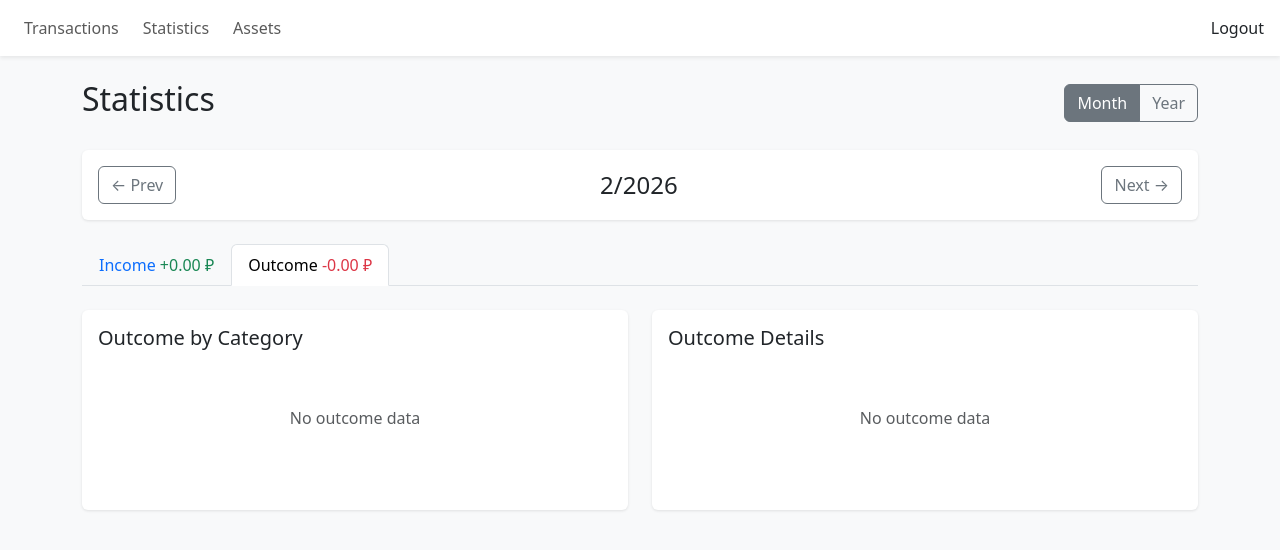
After one commit to tamarinvs19/top_money, a Django app: page /statistics/ in a window 1280 px wide. The commit adds this page. Shown: the top 550 px of the page. Run offline with Django 5.2, Linux system fonts and the light colour scheme; a user stored in the database is signed in; tables that the repository leaves empty hold one stand-in row (values such as "Sample post").

Commit message:
Add statistics page with income/outcome charts, period selection, and URL restructuring

```diff
--- a/config/urls.py
+++ b/config/urls.py
@@ -14,6 +14,12 @@ urlpatterns = [
     path('transaction/<uuid:pk>/edit/', views.transaction_edit, name='transaction_edit'),
     path('transaction/<uuid:pk>/delete/', views.transaction_delete, name='transaction_delete'),
 
+    path('statistics/', views.statistics, name='statistics'),
+    path('statistics/<int:year>/', views.statistics, name='statistics_year'),
+    path('statistics/<int:year>/<int:month>/', views.statistics, name='statistics_month'),
+    path('statistics/<int:year>/<int:month>/<str:stat_type>/', views.statistics, name='statistics_month_type'),
+    path('statistics/<int:year>/<str:stat_type>/', views.statistics, name='statistics_year_type'),
+
     path('assets/', views.assets, name='assets'),
     path('asset/add/', views.asset_add, name='asset_add'),
     path('asset/<uuid:pk>/edit/', views.asset_edit, name='asset_edit'),
--- a/finance/views.py
+++ b/finance/views.py
@@ -343,6 +343,121 @@ def asset_delete(request, pk):
 
 
 @login_required
+def statistics(request, year=None, month=None, stat_type='outcome'):
+    today = timezone.now()
+
+    if stat_type not in ['income', 'outcome']:
+        stat_type = 'outcome'
+
+    if year is None:
+        year = today.year
+        month = today.month
+        period = 'month'
+    elif month is None:
+        month = 1
+        period = 'year'
+    else:
+        period = 'month'
+
+    if period == 'year':
+        start_date = make_aware(datetime(int(year), 1, 1))
+        end_date = make_aware(datetime(int(year), 12, 31, 23, 59, 59))
+        prev_year = int(year) - 1
+        next_year = int(year) + 1
+        prev_date = prev_year
+        next_date = next_year
+    else:
+        current_date = make_aware(datetime(int(year), int(month), 1))
+        start_date = current_date
+        if int(month) == 12:
+            end_date = make_aware(datetime(int(year) + 1, 1, 1)) - timedelta(seconds=1)
+        else:
+            from calendar import monthrange
+            _, days = monthrange(int(year), int(month))
+            end_date = make_aware(datetime(int(year), int(month), days, 23, 59, 59))
+        prev_year = int(year)
+        next_year = int(year)
+        if int(month) == 1:
+            prev_year = int(year) - 1
+            prev_month = 12
+        else:
+            prev_month = int(month) - 1
+        if int(month) == 12:
+            next_year = int(year) + 1
+            next_month = 1
+        else:
+            next_month = int(month) + 1
+        prev_date = (prev_year, prev_month)
+        next_date = (next_year, next_month)
+
+    transactions_list = Transaction.objects.filter(
+        user=request.user,
+        date__gte=start_date,
+        date__lte=end_date
+    )
+
+    income_by_category = {}
+    outcome_by_category = {}
+    total_income = Decimal('0')
+    total_outcome = Decimal('0')
+
+    for t in transactions_list:
+        if t.type == TransactionType.REFILL:
+            cat = t.category if t.category else 'OTHER_REFILL'
+            income_by_category[cat] = income_by_category.get(cat, Decimal('0')) + t.amount
+            total_income += t.amount
+        elif t.type == TransactionType.WASTE:
+            cat = t.category if t.category else 'OTHER_WASTE'
+            outcome_by_category[cat] = outcome_by_category.get(cat, Decimal('0')) + t.amount
+            total_outcome += t.amount
+
+    income_sorted = sorted(income_by_category.items(), key=lambda x: x[1], reverse=True)
+    outcome_sorted = sorted(outcome_by_category.items(), key=lambda x: x[1], reverse=True)
+
+    def format_category(cat):
+        for choice in RefillCategory.choices:
+            if choice[0] == cat:
+                return choice[1]
+        for choice in WasteCategory.choices:
+            if choice[0] == cat:
+                return choice[1]
+        return cat
+
+    income_data = []
+    for cat, amount in income_sorted:
+        percent = (amount / total_income * 100) if total_income > 0 else 0
+        income_data.append({
+            'category': format_category(cat),
+            'amount': amount,
+            'percent': percent,
+        })
+
+    outcome_data = []
+    for cat, amount in outcome_sorted:
+        percent = (amount / total_outcome * 100) if total_outcome > 0 else 0
+        outcome_data.append({
+            'category': format_category(cat),
+            'amount': amount,
+            'percent': percent,
+        })
+
+    return render(request, 'statistics.html', {
+        'year': int(year),
+        'month': int(month),
+        'period': period,
+        'prev_year': prev_date[0] if period == 'month' else prev_date,
+        'prev_month': prev_date[1] if period == 'month' else None,
+        'next_year': next_date[0] if period == 'month' else next_date,
+        'next_month': next_date[1] if period == 'month' else None,
+        'stat_type': stat_type,
+        'income_data': income_data,
+        'outcome_data': outcome_data,
+        'total_income': total_income,
+        'total_outcome': total_outcome,
+    })
+
+
+@login_required
 def transaction_delete(request, pk):
     transaction = get_object_or_404(Transaction, pk=pk, user=request.user)
     if request.method == 'POST':
--- a/templates/base.html
+++ b/templates/base.html
@@ -49,6 +49,7 @@
         <div class="d-flex justify-content-between w-100 align-items-center">
           <div class="navbar-nav flex-row gap-2">
             <a class="nav-link" href="{% url 'transactions' %}">Transactions</a>
+            <a class="nav-link" href="{% url 'statistics' %}">Statistics</a>
             <a class="nav-link" href="{% url 'assets' %}">Assets</a>
           </div>
           <form method="post" action="{% url 'logout' %}" class="d-inline">
@@ -63,13 +64,16 @@
     <nav class="navbar fixed-bottom navbar-light bg-white shadow-sm d-lg-none">
       <div class="container-fluid">
         <div class="row w-100 g-0 text-center">
-          <div class="col-4 border-end">
+          <div class="col-3 border-end">
             <a class="nav-link py-3 d-block" href="{% url 'transactions' %}">Transactions</a>
           </div>
-          <div class="col-4 border-end">
+          <div class="col-3 border-end">
+            <a class="nav-link py-3 d-block" href="{% url 'statistics' %}">Statistics</a>
+          </div>
+          <div class="col-3 border-end">
             <a class="nav-link py-3 d-block" href="{% url 'assets' %}">Assets</a>
           </div>
-          <div class="col-4">
+          <div class="col-3">
             <form method="post" action="{% url 'logout' %}" class="d-block py-3 m-0">
               {% csrf_token %}
               <button type="submit" class="btn nav-link w-100">Logout</button>
--- /dev/null
+++ b/templates/statistics.html
@@ -0,0 +1,221 @@
+{% extends 'base.html' %}
+{% block title %}Statistics - Finance Manager{% endblock %}
+{% block content %}
+<div class="d-flex justify-content-between align-items-center mb-4">
+  <h2>Statistics</h2>
+  <div class="btn-group" role="group">
+    {% if period == 'month' %}
+      <a href="#" class="btn btn-outline-secondary active">Month</a>
+      <a href="{% url 'statistics_year' year %}" class="btn btn-outline-secondary">Year</a>
+    {% else %}
+      <a href="{% url 'statistics_month' year month %}" class="btn btn-outline-secondary">Month</a>
+      <a href="#" class="btn btn-outline-secondary active">Year</a>
+    {% endif %}
+  </div>
+</div>
+
+<div class="card mb-4">
+  <div class="card-body">
+    <div class="d-flex justify-content-between align-items-center">
+      {% if period == 'month' %}
+        <a href="{% url 'statistics_month' prev_year prev_month %}" class="btn btn-outline-secondary">&larr; Prev</a>
+        <h4 class="mb-0">{{ month }}/{{ year }}</h4>
+        <a href="{% url 'statistics_month' next_year next_month %}" class="btn btn-outline-secondary">Next &rarr;</a>
+      {% else %}
+        <a href="{% url 'statistics_year' prev_year %}" class="btn btn-outline-secondary">&larr; Prev</a>
+        <h4 class="mb-0">{{ year }}</h4>
+        <a href="{% url 'statistics_year' next_year %}" class="btn btn-outline-secondary">Next &rarr;</a>
+      {% endif %}
+    </div>
+  </div>
+</div>
+
+<ul class="nav nav-tabs mb-4">
+  {% if period == 'month' %}
+  <li class="nav-item">
+    <a class="nav-link {% if stat_type == 'income' %}active{% endif %}" href="{% url 'statistics_month_type' year month 'income' %}">
+      Income <span class="text-success">+{{ total_income|floatformat:2 }} ₽</span>
+    </a>
+  </li>
+  <li class="nav-item">
+    <a class="nav-link {% if stat_type == 'outcome' %}active{% endif %}" href="{% url 'statistics_month_type' year month 'outcome' %}">
+      Outcome <span class="text-danger">-{{ total_outcome|floatformat:2 }} ₽</span>
+    </a>
+  </li>
+  {% else %}
+  <li class="nav-item">
+    <a class="nav-link {% if stat_type == 'income' %}active{% endif %}" href="{% url 'statistics_year_type' year 'income' %}">
+      Income <span class="text-success">+{{ total_income|floatformat:2 }} ₽</span>
+    </a>
+  </li>
+  <li class="nav-item">
+    <a class="nav-link {% if stat_type == 'outcome' %}active{% endif %}" href="{% url 'statistics_year_type' year 'outcome' %}">
+      Outcome <span class="text-danger">-{{ total_outcome|floatformat:2 }} ₽</span>
+    </a>
+  </li>
+  {% endif %}
+</ul>
+
+{% if stat_type == 'income' %}
+<div class="row">
+  <div class="col-lg-6 mb-4">
+    <div class="card h-100">
+      <div class="card-body">
+        <h5 class="card-title">Income by Category</h5>
+        {% if income_data %}
+        <canvas id="incomeChart"></canvas>
+        {% else %}
+        <p class="text-muted text-center py-5">No income data</p>
+        {% endif %}
+      </div>
+    </div>
+  </div>
+  <div class="col-lg-6 mb-4">
+    <div class="card h-100">
+      <div class="card-body">
+        <h5 class="card-title">Income Details</h5>
+        {% if income_data %}
+        <div class="table-responsive">
+          <table class="table table-sm">
+            <thead>
+              <tr>
+                <th>Category</th>
+                <th class="text-end">Amount</th>
+                <th class="text-end">%</th>
+              </tr>
+            </thead>
+            <tbody>
+              {% for item in income_data %}
+              <tr>
+                <td>{{ item.category }}</td>
+                <td class="text-end">{{ item.amount|floatformat:2 }} ₽</td>
+                <td class="text-end">{{ item.percent|floatformat:1 }}%</td>
+              </tr>
+              {% endfor %}
+            </tbody>
+          </table>
+        </div>
+        {% else %}
+        <p class="text-muted text-center py-5">No income data</p>
+        {% endif %}
+      </div>
+    </div>
+  </div>
+</div>
+{% else %}
+<div class="row">
+  <div class="col-lg-6 mb-4">
+    <div class="card h-100">
+      <div class="card-body">
+        <h5 class="card-title">Outcome by Category</h5>
+        {% if outcome_data %}
+        <canvas id="outcomeChart"></canvas>
+        {% else %}
+        <p class="text-muted text-center py-5">No outcome data</p>
+        {% endif %}
+      </div>
+    </div>
+  </div>
+  <div class="col-lg-6 mb-4">
+    <div class="card h-100">
+      <div class="card-body">
+        <h5 class="card-title">Outcome Details</h5>
+        {% if outcome_data %}
+        <div class="table-responsive">
+          <table class="table table-sm">
+            <thead>
+              <tr>
+                <th>Category</th>
+                <th class="text-end">Amount</th>
+                <th class="text-end">%</th>
+              </tr>
+            </thead>
+            <tbody>
+              {% for item in outcome_data %}
+              <tr>
+                <td>{{ item.category }}</td>
+                <td class="text-end">{{ item.amount|floatformat:2 }} ₽</td>
+                <td class="text-end">{{ item.percent|floatformat:1 }}%</td>
+              </tr>
+              {% endfor %}
+            </tbody>
+          </table>
+        </div>
+        {% else %}
+        <p class="text-muted text-center py-5">No outcome data</p>
+        {% endif %}
+      </div>
+    </div>
+  </div>
+</div>
+{% endif %}
+
+<script src="https://cdn.jsdelivr.net/npm/chart.js"></script>
+<script>
+  const colors = [
+    '#0d6efd', '#6610f2', '#6f42c1', '#d63384', '#dc3545',
+    '#fd7e14', '#ffc107', '#198754', '#20c997', '#0dcaf0',
+    '#6c757d', '#adb5bd', '#198754', '#0d6efd', '#6f42c1'
+  ];
+
+  {% if stat_type == 'income' and income_data %}
+  new Chart(document.getElementById('incomeChart'), {
+    type: 'pie',
+    data: {
+      labels: [{% for item in income_data %}'{{ item.category }}'{% if not forloop.last %}, {% endif %}{% endfor %}],
+      datasets: [{
+        data: [{% for item in income_data %}{{ item.amount }}{% if not forloop.last %}, {% endif %}{% endfor %}],
+        backgroundColor: colors,
+      }]
+    },
+    options: {
+      plugins: {
+        legend: {
+          position: 'bottom'
+        },
+        tooltip: {
+          callbacks: {
+            label: function(context) {
+              const value = context.raw;
+              const total = context.dataset.data.reduce((a, b) => a + b, 0);
+              const percentage = ((value / total) * 100).toFixed(1);
+              return context.label + ': ' + value.toLocaleString() + ' ₽ (' + percentage + '%)';
+            }
+          }
+        }
+      }
+    }
+  });
+  {% endif %}
+
+  {% if stat_type == 'outcome' and outcome_data %}
+  new Chart(document.getElementById('outcomeChart'), {
+    type: 'pie',
+    data: {
+      labels: [{% for item in outcome_data %}'{{ item.category }}'{% if not forloop.last %}, {% endif %}{% endfor %}],
+      datasets: [{
+        data: [{% for item in outcome_data %}{{ item.amount }}{% if not forloop.last %}, {% endif %}{% endfor %}],
+        backgroundColor: colors,
+      }]
+    },
+    options: {
+      plugins: {
+        legend: {
+          position: 'bottom'
+        },
+        tooltip: {
+          callbacks: {
+            label: function(context) {
+              const value = context.raw;
+              const total = context.dataset.data.reduce((a, b) => a + b, 0);
+              const percentage = ((value / total) * 100).toFixed(1);
+              return context.label + ': ' + value.toLocaleString() + ' ₽ (' + percentage + '%)';
+            }
+          }
+        }
+      }
+    }
+  });
+  {% endif %}
+</script>
+{% endblock %}
```
Also changed, not shown: finance/tests_views.py (+269 -0 lines).
